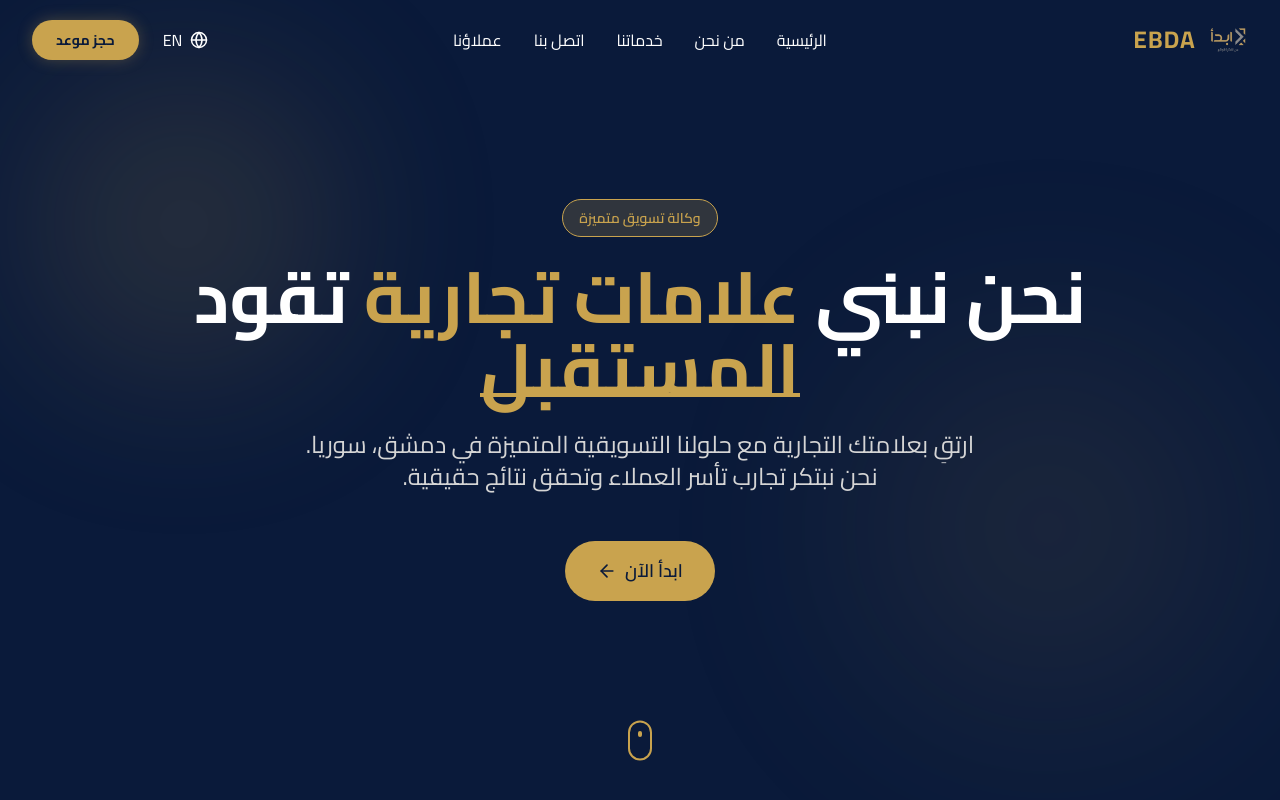
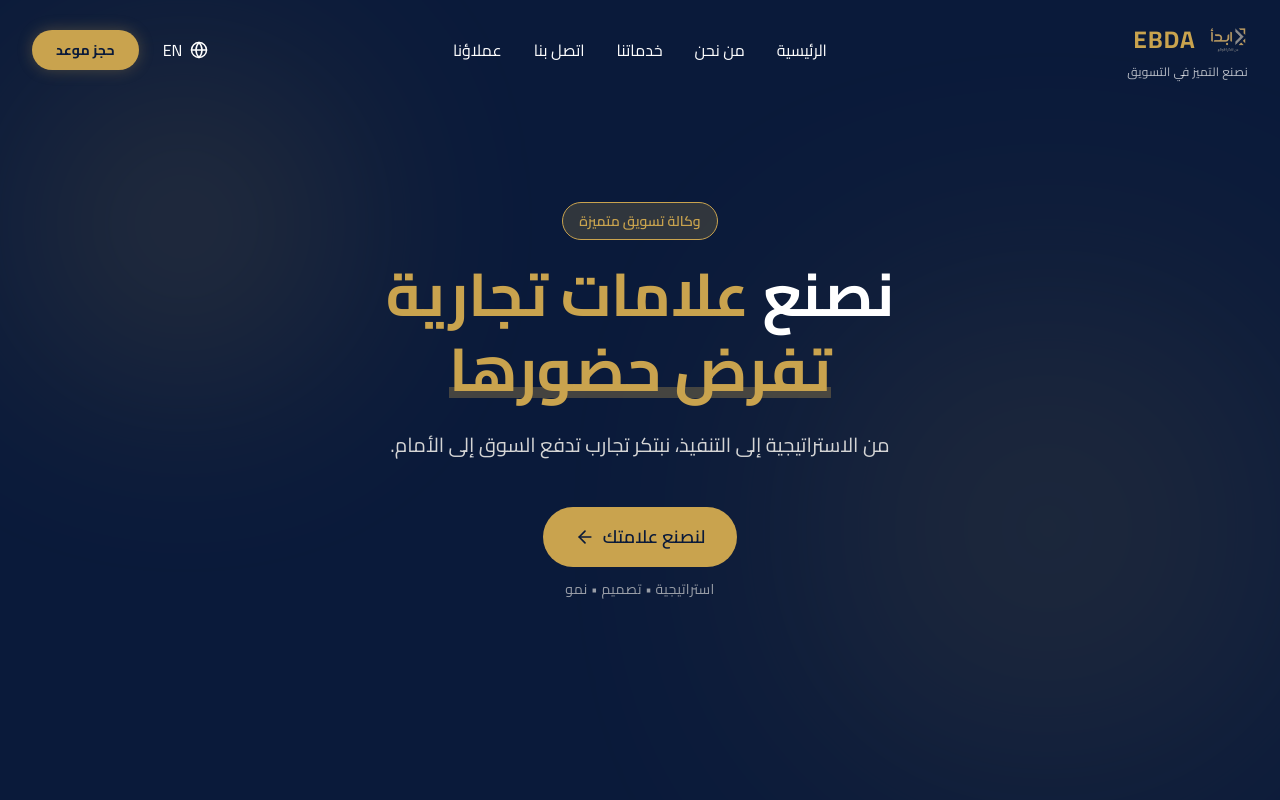
Before and after one commit to raneemalmsoute/Ebdasy, a React (Vite) app: page / in a window 1280 px wide. Both pictures are taken after a click on the button "AR". Shown: the top 800 px of the page. Built offline with nearby package versions, Linux system fonts and the light colour scheme.

Commit message:
Refine hero section typography and spacing

```diff
--- a/package.json
+++ b/package.json
@@ -27,6 +27,7 @@
     "react": "^18.2.0",
     "react-dom": "^18.2.0",
     "react-helmet": "^6.1.0",
+    "react-helmet-async": "^2.0.5",
     "react-icons": "^5.5.0",
     "tailwind-merge": "^2.3.0",
     "tailwindcss-animate": "^1.0.7"
--- a/src/components/Header.jsx
+++ b/src/components/Header.jsx
@@ -11,7 +11,7 @@ const Header = () => {
 
   useEffect(() => {
     const handleScroll = () => setIsScrolled(window.scrollY > 20);
-    window.addEventListener('scroll', handleScroll);
+    window.addEventListener('scroll', handleScroll, { passive: true });
     return () => window.removeEventListener('scroll', handleScroll);
   }, []);
 
@@ -38,9 +38,10 @@ const Header = () => {
         { name: 'About', id: 'about' },
         { name: 'Service', id: 'services' },
         { name: 'Contacts', id: 'contact' },
-        { name: 'Clients', id: 'clients' }, // Added Clients
+        { name: 'Clients', id: 'clients' },
       ],
-      bookBtn: 'Book Appointment'
+      bookBtn: 'Book Appointment',
+      tagline: 'Crafting Excellence in Marketing'
     },
     ar: {
       nav: [
@@ -48,9 +49,10 @@ const Header = () => {
         { name: 'من نحن', id: 'about' },
         { name: 'خدماتنا', id: 'services' },
         { name: 'اتصل بنا', id: 'contact' },
-        { name: 'عملاؤنا', id: 'clients' }, // Added عملاؤنا
+        { name: 'عملاؤنا', id: 'clients' },
       ],
-      bookBtn: 'حجز موعد'
+      bookBtn: 'حجز موعد',
+      tagline: 'نصنع التميز في التسويق'
     }
   };
 
@@ -59,21 +61,32 @@ const Header = () => {
   return (
     <header
       className={`fixed top-0 left-0 w-full z-50 transition-all duration-300 ${
-        isScrolled ? 'bg-[#0A1A3A]/95 backdrop-blur-sm shadow-md py-3' : 'bg-transparent py-5'
+        isScrolled
+          ? 'bg-[#0A1A3A]/95 backdrop-blur-sm shadow-md py-3'
+          : 'bg-transparent py-5'
       }`}
     >
       <div className="container mx-auto px-4 md:px-8 relative flex items-center justify-between">
 
-        {/* Logo Section */}
-        <div className="flex items-center gap-3 z-20 cursor-pointer" onClick={() => scrollToSection('hero')}>
+        {/* Logo + Tagline */}
+        <div
+          className="flex flex-col leading-tight z-20 cursor-pointer"
+          onClick={() => scrollToSection('hero')}
+        >
+          <div className="flex items-center gap-3">
             <img
               src="/assets/logoheader/EBDALogo.png"
               alt="EBDA Logo"
               className="h-10 w-auto"
             />
+            <span className="text-[#C9A34E] text-2xl font-bold tracking-wider">
+              EBDA
+            </span>
+          </div>
 
-
-          <span className="text-[#C9A34E] text-2xl font-bold tracking-wider">EBDA</span>
+          <span className="text-xs text-white/70 tracking-wide mt-1">
+            {t.tagline}
+          </span>
         </div>
 
         {/* Desktop Navigation */}
@@ -94,6 +107,7 @@ const Header = () => {
           <button
             onClick={toggleLanguage}
             className="flex items-center gap-2 text-white hover:text-[#C9A34E] transition-colors font-medium px-2 py-1"
+            aria-label="Toggle language"
           >
             <Globe size={18} />
             {language === 'en' ? 'AR' : 'EN'}
@@ -115,6 +129,7 @@ const Header = () => {
           >
             {language === 'en' ? 'AR' : 'EN'}
           </button>
+
           <button
             className="text-white p-2"
             onClick={() => setIsMobileMenuOpen(!isMobileMenuOpen)}
@@ -144,6 +159,7 @@ const Header = () => {
                   </button>
                 ))}
               </nav>
+
               <Button
                 onClick={() => {
                   handleBookAppointment();
@@ -156,6 +172,7 @@ const Header = () => {
             </motion.div>
           )}
         </AnimatePresence>
+
       </div>
     </header>
   );
--- a/src/components/Hero.jsx
+++ b/src/components/Hero.jsx
@@ -1,31 +1,32 @@
-import React from 'react';
-import { motion } from 'framer-motion';
-import { ArrowRight, ArrowLeft } from 'lucide-react';
-import { useLanguage } from '@/contexts/LanguageContext';
+import React from "react";
+import { motion } from "framer-motion";
+import { ArrowRight, ArrowLeft } from "lucide-react";
+import { useLanguage } from "@/contexts/LanguageContext";
 
 // ---------------------------
-//  TEXT CONTENT (Outside Component)
+// TEXT CONTENT (FINAL)
 // ---------------------------
 const content = {
   en: {
     badge: "Premium Marketing Agency",
-    titlePre: "We Build",
+    titlePre: "We Create",
     titleHighlight: "Brands",
     titlePost: "That",
-    titleEnd: "Lead",
+    titleEnd: "Command Attention",
     description:
-      "Elevate your brand with our premium marketing solutions in Damascus, Syria. We create experiences that captivate and convert.",
-    cta: "Get Started",
+      "From strategy to execution, we craft experiences that move markets forward.",
+    cta: "Build Your Brand",
+    micro: "Strategy • Design • Growth",
   },
   ar: {
     badge: "وكالة تسويق متميزة",
-    titlePre: "نحن نبني",
+    titlePre: "نصنع",
     titleHighlight: "علامات تجارية",
-    titlePost: "تقود",
-    titleEnd: "المستقبل",
+    titleEnd: "تفرض حضورها",
     description:
-      "ارتقِ بعلامتك التجارية مع حلولنا التسويقية المتميزة في دمشق، سوريا. نحن نبتكر تجارب تأسر العملاء وتحقق نتائج حقيقية.",
-    cta: "ابدأ الآن",
+      "من الاستراتيجية إلى التنفيذ، نبتكر تجارب تدفع السوق إلى الأمام.",
+    cta: "لنصنع علامتك",
+    micro: "استراتيجية • تصميم • نمو",
   },
 };
 
@@ -45,14 +46,11 @@ const Hero = () => {
       dir={isRTL ? "rtl" : "ltr"}
       className="relative min-h-screen flex items-center justify-center overflow-hidden"
     >
-      {/* Background lights */}
+      {/* Background glow */}
       <div className="absolute inset-0 opacity-20 pointer-events-none">
-        <div className="absolute top-20 left-10 w-72 h-72 bg-[#C9A34E] rounded-full blur-[100px] animate-pulse" />
-        <div className="absolute bottom-20 right-10 w-96 h-96 bg-[#C9A34E] rounded-full blur-[120px] animate-pulse delay-1000" />
+        <div className="absolute top-20 left-10 w-72 h-72 bg-[#C9A34E] rounded-full blur-[120px]" />
+        <div className="absolute bottom-20 right-10 w-96 h-96 bg-[#C9A34E] rounded-full blur-[140px]" />
       </div>
-
-      {/* Pattern background */}
-      <div className="absolute inset-0 bg-hero-pattern opacity-[0.07]" />
 
       {/* Content */}
       <div className="container mx-auto px-4 relative z-10">
@@ -60,7 +58,7 @@ const Hero = () => {
 
           {/* Badge */}
           <motion.div
-            initial={{ opacity: 0, y: 30 }}
+            initial={{ opacity: 0, y: 20 }}
             animate={{ opacity: 1, y: 0 }}
             transition={{ duration: 0.8 }}
             className="mb-6"
@@ -75,35 +73,21 @@ const Hero = () => {
             initial={{ opacity: 0, y: 30 }}
             animate={{ opacity: 1, y: 0 }}
             transition={{ duration: 0.8, delay: 0.2 }}
-            className="text-5xl md:text-7xl font-bold mb-6 leading-tight"
+            className="text-4xl md:text-6xl font-bold mb-6 leading-tight"
           >
             <span className="text-white">{t.titlePre}</span>{" "}
-            <span className="text-[#C9A34E] inline-block">
-              <motion.span
-                initial={{ opacity: 0, x: isRTL ? 20 : -20 }}
-                animate={{ opacity: 1, x: 0 }}
-                transition={{ duration: 0.8, delay: 0.4 }}
-              >
-                {t.titleHighlight}
-              </motion.span>
-            </span>{" "}
-            <span className="text-white">{t.titlePost}</span>{" "}
-            <span className="relative inline-block">
-              <motion.span
-                initial={{ opacity: 0, scale: 0.8 }}
-                animate={{ opacity: 1, scale: 1 }}
-                transition={{ duration: 0.8, delay: 0.6 }}
-                className="text-[#C9A34E]"
-              >
+            <span className="text-[#C9A34E]">{t.titleHighlight}</span>{" "}
+            {!isRTL && <span className="text-white">That</span>}
+
+            {/* Highlighted Ending */}
+            <span className="relative inline-block text-[#C9A34E] mt-2">
+              <span className="relative z-10 block leading-tight">
                 {t.titleEnd}
-              </motion.span>
-              <motion.span
-                initial={{ width: 0 }}
-                animate={{ width: "100%" }}
-                transition={{ duration: 0.8, delay: 1 }}
-                className={`absolute bottom-2 ${
+              </span>
+              <span
+                className={`absolute ${
                   isRTL ? "right-0" : "left-0"
-                } h-1 bg-[#C9A34E]`}
+                } bottom-[0.15em] w-full h-[0.18em] bg-[#C9A34E]/30 rounded-sm`}
               />
             </span>
           </motion.h1>
@@ -112,61 +96,45 @@ const Hero = () => {
           <motion.p
             initial={{ opacity: 0, y: 30 }}
             animate={{ opacity: 1, y: 0 }}
-            transition={{ duration: 0.8, delay: 0.8 }}
-            className="text-xl md:text-2xl text-[#D5D5D5] mb-12 max-w-2xl mx-auto"
+            transition={{ duration: 0.8, delay: 0.5 }}
+            className="text-lg md:text-xl text-[#D5D5D5] mb-12 max-w-2xl mx-auto"
           >
             {t.description}
           </motion.p>
 
-          {/* CTA Button */}
+          {/* CTA + Micro-copy */}
           <motion.div
             initial={{ opacity: 0, y: 30 }}
             animate={{ opacity: 1, y: 0 }}
-            transition={{ duration: 0.8, delay: 1 }}
-            className="flex flex-col sm:flex-row gap-4 justify-center"
+            transition={{ duration: 0.8, delay: 0.8 }}
+            className="flex flex-col items-center gap-3"
           >
             <motion.button
               whileHover={{ scale: 1.05 }}
               whileTap={{ scale: 0.95 }}
               onClick={() => scrollToSection("appointment")}
-              className="group bg-[#C9A34E] text-[#0A1A3A] px-8 py-4 rounded-full font-semibold text-lg hover:bg-[#b89340] transition-all duration-300 hover:shadow-[0_0_30px_rgba(201,163,78,0.6)] flex items-center justify-center gap-2"
+              className="group bg-[#C9A34E] text-[#0A1A3A] px-8 py-4 rounded-full font-semibold text-lg hover:bg-[#b89340] transition-all duration-300 hover:shadow-[0_0_30px_rgba(201,163,78,0.6)] flex items-center gap-2"
             >
               {t.cta}
               {isRTL ? (
                 <ArrowLeft
+                  size={20}
                   className="group-hover:-translate-x-1 transition-transform duration-300"
-                  size={20}
                 />
               ) : (
                 <ArrowRight
+                  size={20}
                   className="group-hover:translate-x-1 transition-transform duration-300"
-                  size={20}
                 />
               )}
             </motion.button>
+
+            <span className="text-sm text-[#D5D5D5]/70 tracking-wide">
+              {t.micro}
+            </span>
           </motion.div>
         </div>
       </div>
-
-      {/* Scroll Indicator */}
-      <motion.div
-        initial={{ opacity: 0 }}
-        animate={{ opacity: 1 }}
-        transition={{ delay: 1.2, duration: 1 }}
-        className="absolute bottom-10 left-1/2 -translate-x-1/2"
-      >
-        <motion.div
-          animate={{ y: [0, 10, 0] }}
-          transition={{ repeat: Infinity, duration: 2 }}
-          className="w-6 h-10 border-2 border-[#C9A34E] rounded-full flex items-start justify-center p-2"
-        >
-          <motion.div
-            animate={{ y: [0, 12, 0] }}
-            transition={{ repeat: Infinity, duration: 2 }}
-            className="w-1.5 h-1.5 bg-[#C9A34E] rounded-full"
-          />
-        </motion.div>
-      </motion.div>
     </section>
   );
 };
```
Also changed, not shown: 1 other file (tests, documents, lock files or other folders). Lines whose indentation alone changed are shown as unchanged.
